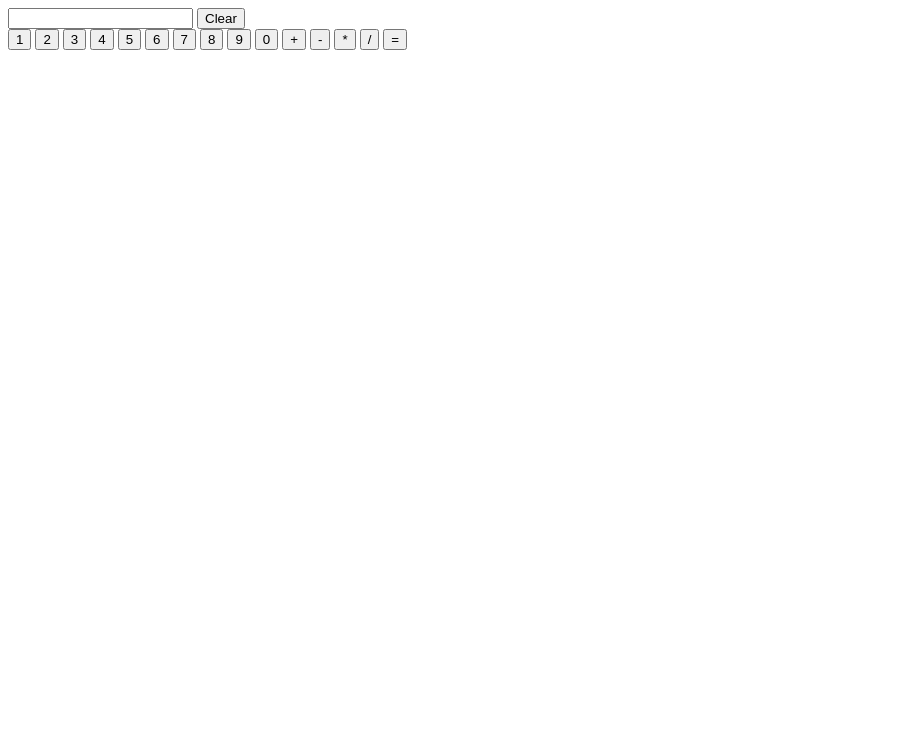
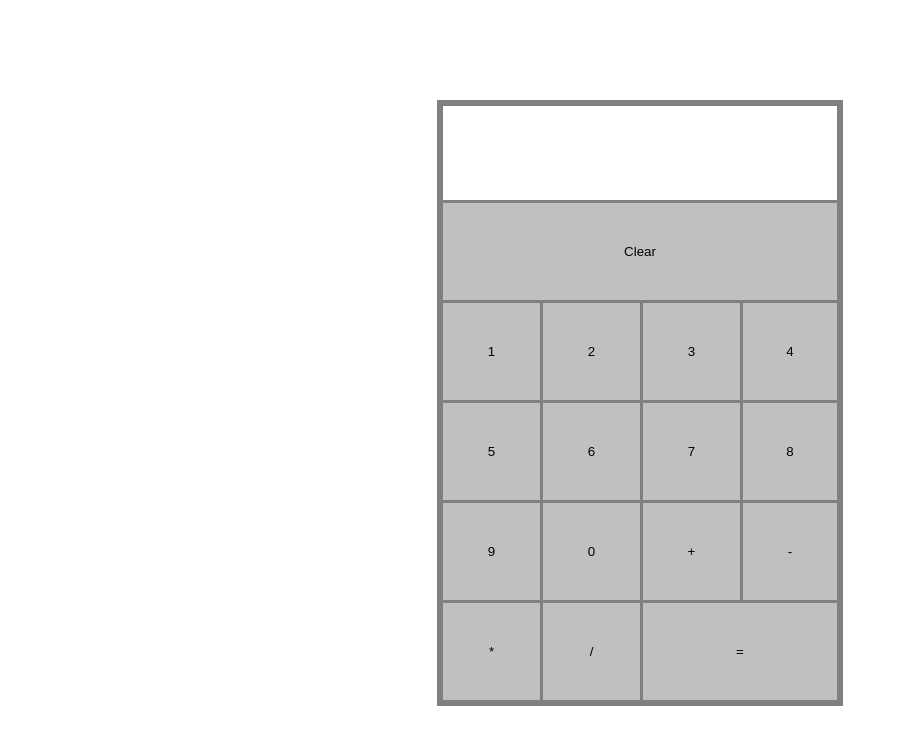
Before and after one commit to eflaass/Calculator, a plain HTML site: page index.html in a window 1280 px wide. Shown: the whole page, without its empty margins (0-898 px from the left). Drawn offline with Linux system fonts and the light colour scheme.

Commit message:
Update index.html

```diff
--- a/index.html
+++ b/index.html
@@ -2,7 +2,7 @@
 <html>
 <head>
 <title>Calculator</title>
-<link rel="stylesheet" href="calculator_style.css">
+<link rel="stylesheet" href="style.css">
 <meta charset="utf-8">
 </head>
 <body>
```
